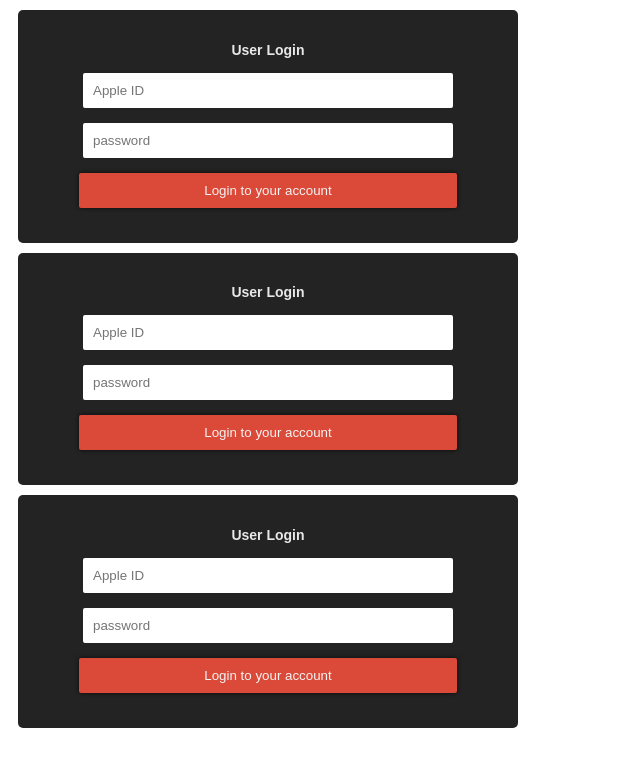
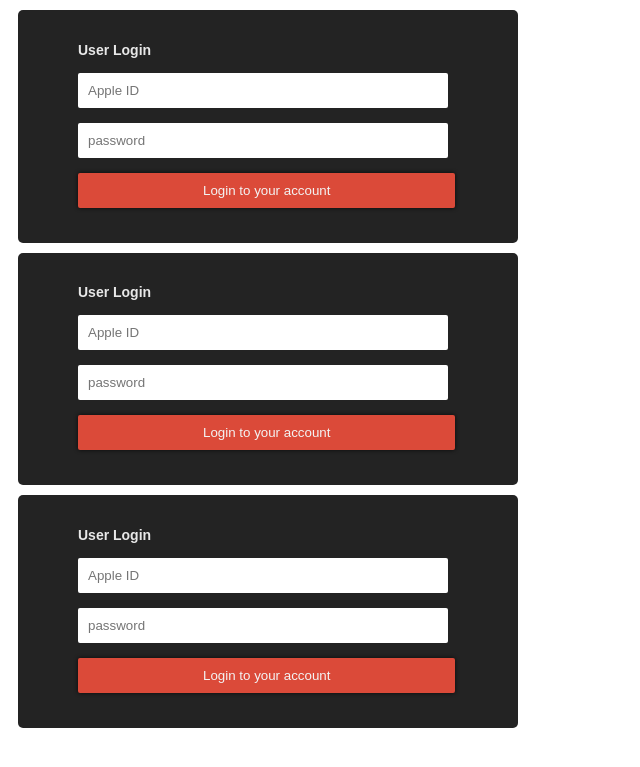
Before and after one commit to vinodkl/quiz-login, a PHP site: page /quiz.html in a window 1280 px wide. Shown: the top 767 px of the page, without its empty margins (0-640 px from the left). Run offline with PHP 8.4, Linux system fonts and the light colour scheme; some libraries are stand-ins or nearby versions.

Commit message:
centering body content change

```diff
--- a/quiz.css
+++ b/quiz.css
@@ -20,12 +20,15 @@ ul li {
 	color:#e8e8e8;
 	font: 12px Arial;
 	padding: 20px 0px;
-	text-align: center;
 	border-radius: 5px;
 }
 .mod-login .hd h2 {
 	font-size: 14px;
 	font-family: Arial;
+}
+.mod-login .hd, .mod-login .bd {
+	margin: 0 auto;
+	width: 380px;
 }
 .mod-login .bd input {
 	-moz-border-radius: 2px;
```
